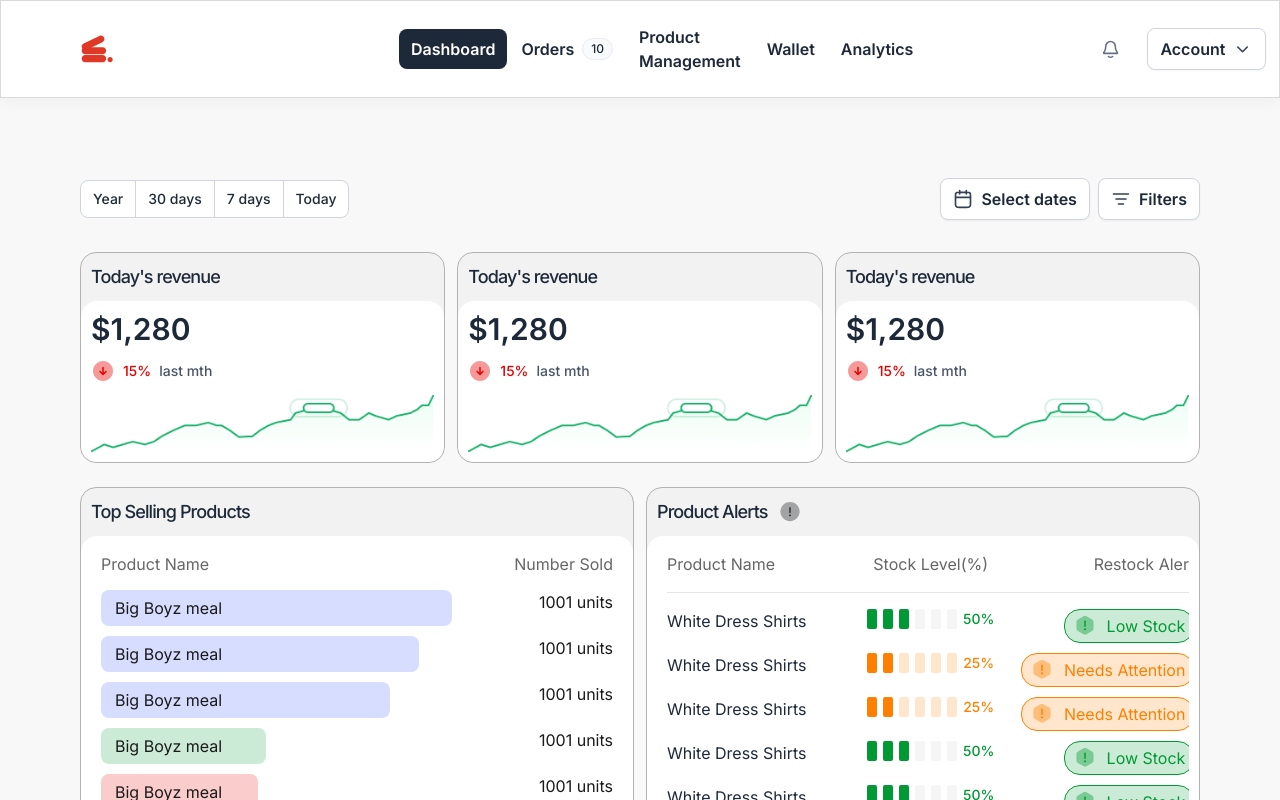
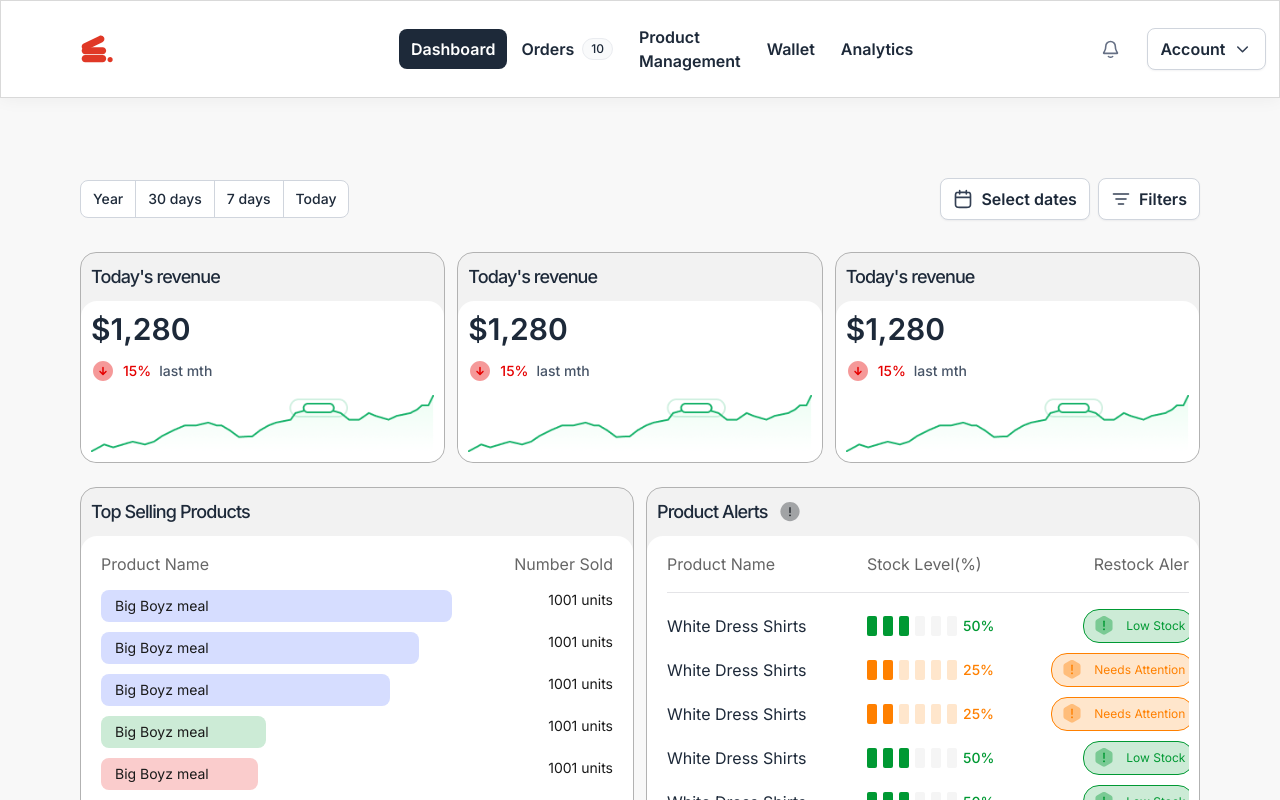
Before and after one commit to adejolx/dashboard-demo, a React (Vite) app: page / in a window 1280 px wide. Shown: the top 800 px of the page. Built offline with nearby package versions, Linux system fonts and the light colour scheme.

Commit message:
style: fix overflow of body content around 320px
* fix font size

* make header sticky and add smooth scroll

* fix grid item alignment

* match font sizes with design

```diff
--- a/src/index.css
+++ b/src/index.css
@@ -41,6 +41,10 @@
     --chart-4: 43 74% 66%;
     --chart-5: 27 87% 67%;
     --radius: 0.5rem;
+  }
+
+  html {
+    @apply scroll-smooth focus:scroll-auto;
   }
 
   body,
@@ -93,7 +97,6 @@
 
 @layer utilities {
   .bounds {
-    min-width: 320px;
     max-width: 1440px;
     margin-inline: auto;
     padding-inline: 17px;
--- a/src/pages/Home/components/ProductAlertsList.tsx
+++ b/src/pages/Home/components/ProductAlertsList.tsx
@@ -14,11 +14,9 @@ const ProductAlertsList = () => {
         </div>
       }
     >
-      <div className="gap-y-2.5 px-2.5 py-1.5 grid grid-cols-[minmax(200px,_1fr)_max-content_200px] overflow-x-auto">
+      <div className="w-full gap-y-2.5 px-2.5 py-1.5 grid grid-cols-[minmax(200px,_1fr)_minmax(max-content,_0.5fr)_minmax(200px,_1fr)] overflow-x-auto items-center">
         <span className="text-base text-[#666]">Product Name</span>
-        <span className="text-center text-base text-[#666]">
-          Stock Level(%)
-        </span>
+        <span className="text-base text-[#666]">Stock Level(%)</span>
         <span className="text-right text-base text-[#666]">Restock Alert</span>
 
         <hr className="bg-[#CCC] my-1.5" />
@@ -28,10 +26,10 @@ const ProductAlertsList = () => {
         {stockLevels.map((level, index) => (
           <React.Fragment key={index}>
             <div className="text-base">White Dress Shirts</div>
-            <div className="text-base">
+            <div className="text-sm">
               <StockLevel level={level} />
             </div>
-            <div className="text-right text-base">
+            <div className="text-right text-xs">
               <AlertLevel level={level} />
             </div>
           </React.Fragment>
--- a/src/pages/Home/components/TopSellingProductsList.tsx
+++ b/src/pages/Home/components/TopSellingProductsList.tsx
@@ -17,11 +17,11 @@ const TopSellingProductsList = () => {
                 backgroundColor: prop.bgColor,
                 color: prop.color,
               }}
-              className="px-3.5 py-1.5 rounded-lg bg-[#D6DDFF] !text-[#1A1A1A] whitespace-nowrap overflow-hidden text-ellipsis"
+              className="text-sm px-3.5 py-1.5 rounded-lg bg-[#D6DDFF] !text-[#1A1A1A] whitespace-nowrap overflow-hidden text-ellipsis"
             >
               Big Boyz meal
             </div>
-            <div className="text-right !text-[#1A1A1A]">1001 units</div>
+            <div className="text-sm text-right !text-[#1A1A1A]">1001 units</div>
           </>
         ))}
       </div>
--- a/src/ui/Header/index.tsx
+++ b/src/ui/Header/index.tsx
@@ -8,8 +8,8 @@ import AccountAndNotifications from './AccountAndNotifications'
 
 const Header = () => {
   return (
-    <header className="bg-white border border-[#D9D9D9] shadow-header">
-      <div className="relative bounds flex items-center justify-between gap-[166px] p-4">
+    <header className="bg-white border border-[#D9D9D9] shadow-header sticky top-0 z-10">
+      <div className="relative bounds flex items-center justify-between md:gap-[166px] p-4">
         <nav className="flex gap-[268px] items-center justify-between">
           <Link to="#" className="p-0 -ml-[22px]">
             <Logo />
--- a/src/ui/StockLevel.tsx
+++ b/src/ui/StockLevel.tsx
@@ -7,11 +7,10 @@ const StockLevel = ({ level }: { level: number }) => {
   const numberOfFilledBars = Math.ceil((level / 100) * NUM_OF_BARS)
 
   return (
-    <div className="flex justify-center gap-1.5">
+    <div className="flex gap-1.5">
       <div
         className={cn(
-          'stock-level flex justify-center items-center gap-1.5 *:inline-block *:rounded-[2px] *:w-2.5 *:h-5',
-          level === 0 && '-ml-2'
+          'stock-level flex justify-center items-center gap-1.5 *:inline-block *:rounded-[2px] *:w-2.5 *:h-5'
         )}
       >
         {Array(6)
```
